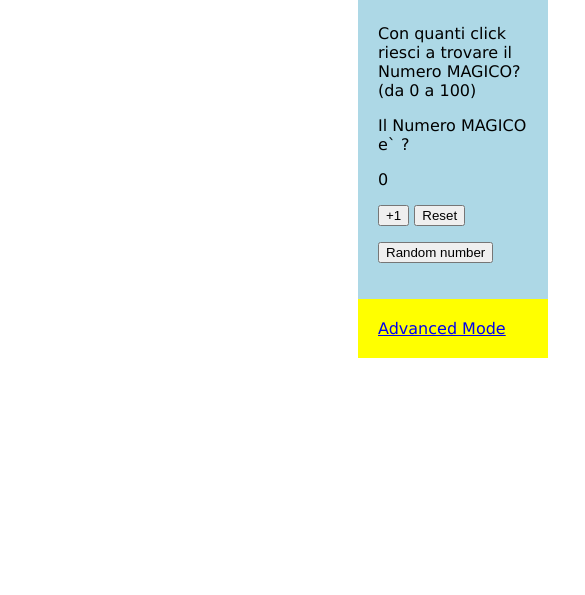
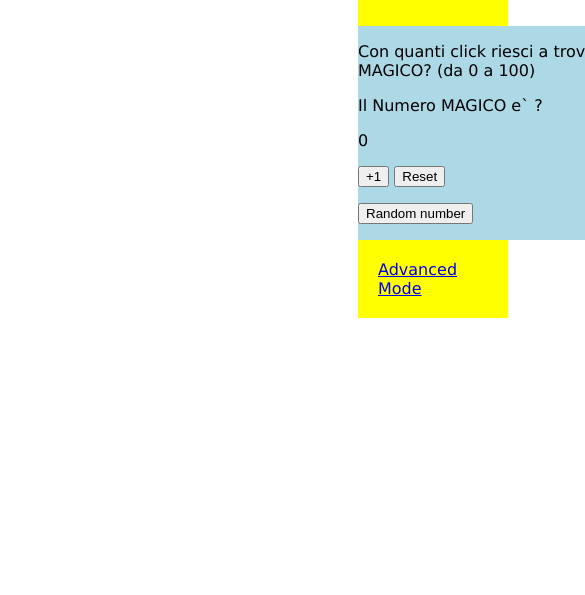
Before and after one commit to salvatorepuccio/numeromagico, a plain HTML site: page index.html in a window 390 px wide. Shown: the part 249-844 px from the top of the page, 585 px wide, since content can reach past the window. Drawn offline with Linux system fonts and the light colour scheme.

Commit message:
Add files via upload
modified for mobile devices

```diff
--- a/index.html
+++ b/index.html
@@ -4,6 +4,9 @@
   <head>
     <meta name="viewport" content="width=device-width, initial-scale=1.0">
 	<style>
+	* {
+  box-sizing: border-box;
+}
 	.title{
 		margin-left: 350px;
 		margin-top: 40px;
@@ -26,6 +29,22 @@
 		overflow: hidden;
 		background-color: yellow;
 	}
+	@media only screen and (max-width:800px) {
+  /* For tablets: */
+  .main {
+    width: 80%;
+    padding: 0;
+  }
+  .right {
+    width: 100%;
+  }
+}
+@media only screen and (max-width:500px) {
+  /* For mobile phones: */
+  .menu, .main, .right {
+    width: 100%;
+  }
+}
 	</style>
   </head>
 
```
